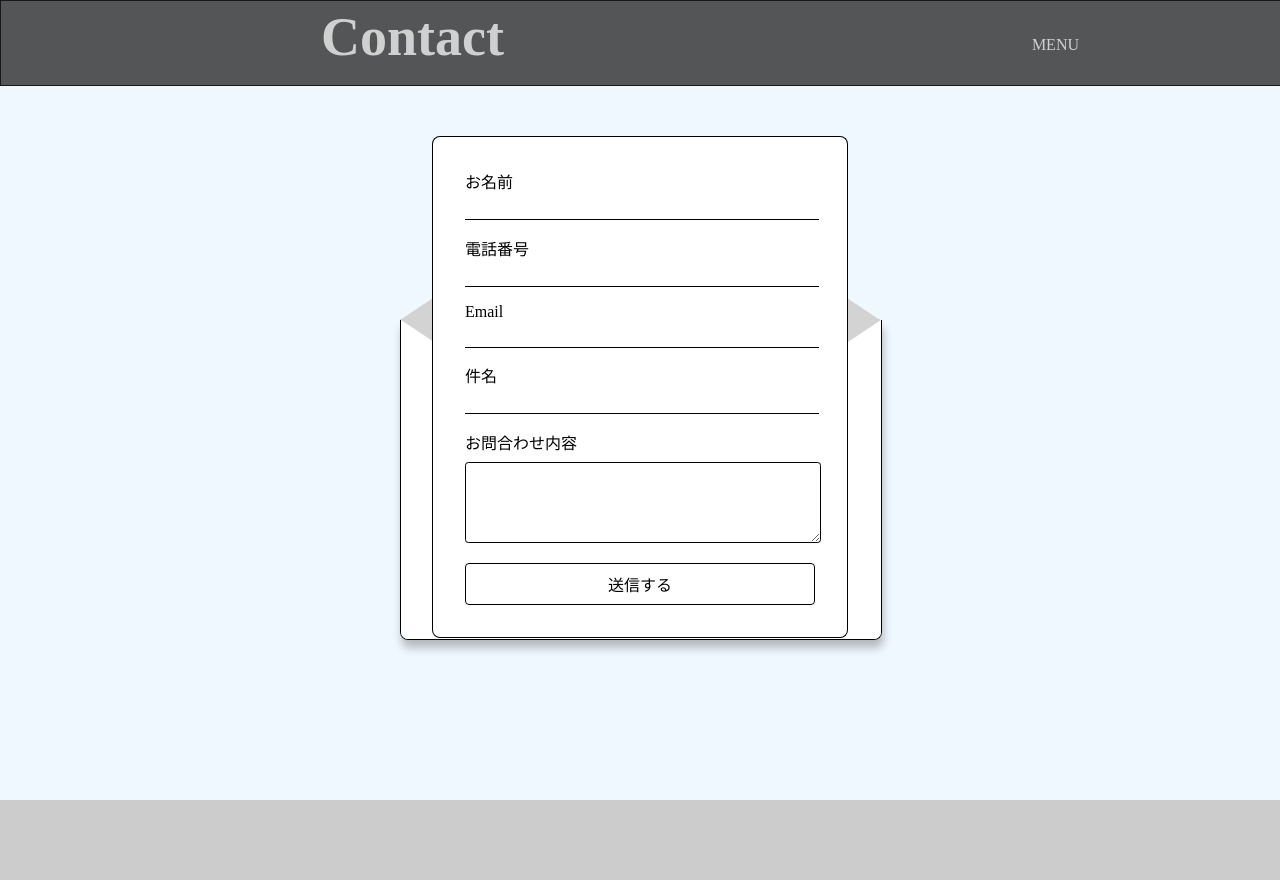
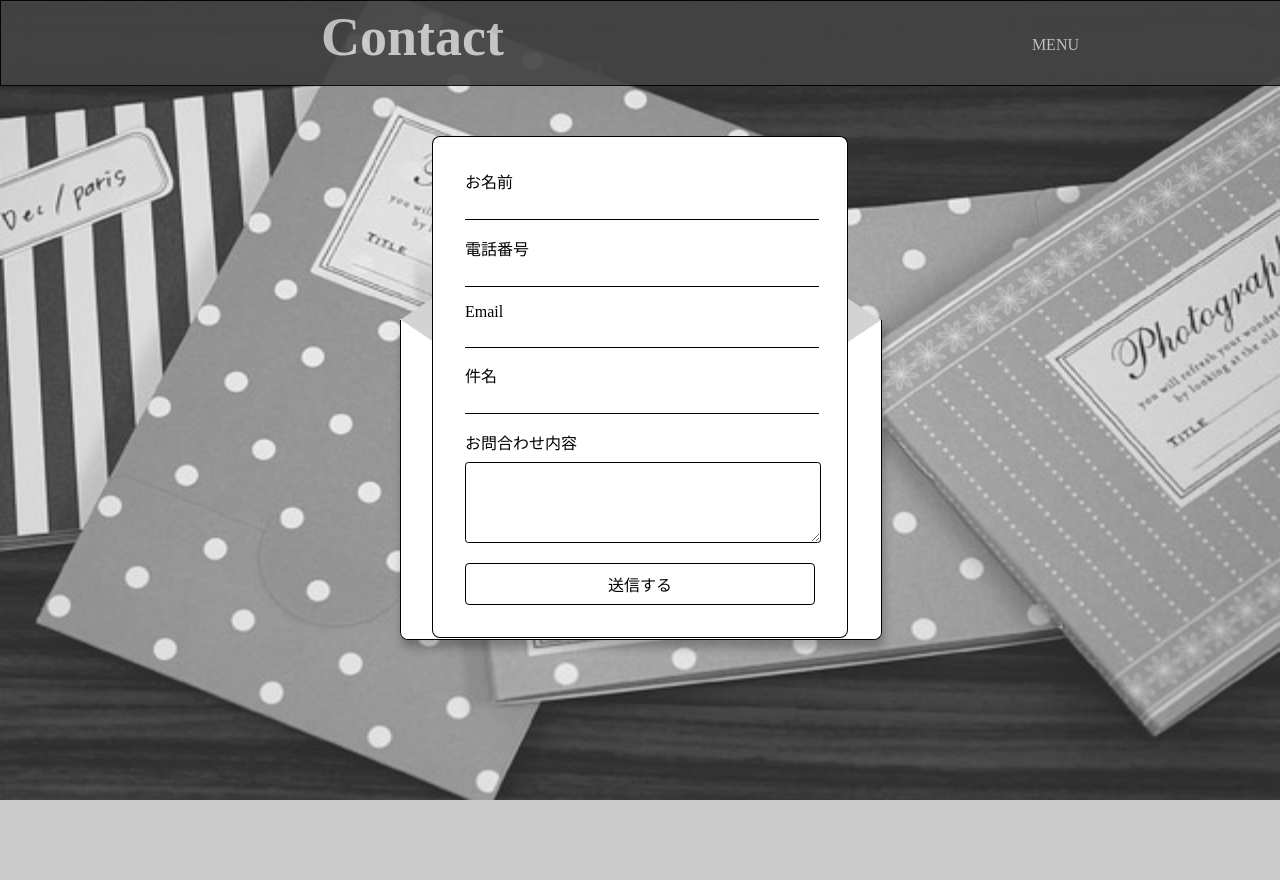
Before and after one commit to Hypergraphia/test, a PHP site: page /html/contact.html in a window 1280 px wide. Run offline with PHP 8.4, Linux system fonts and the light colour scheme.

Commit message:
Add files via upload

```diff
--- a/particles/css/contact.css
+++ b/particles/css/contact.css
@@ -19,12 +19,30 @@ h1 {
     color: #ccc;
 }
 
-.background {
+#background {
     position: absolute;
+    top: 0;
+    left: 0;
+    width: 100%;
+    height: 100%;
+}
+
+.background1 {
+    position: absolute;
+    top: 0;
+    left: 0;
     width: 100%;
     height: 100%;
     z-index: 1;
-    background-color: aliceblue;
+}
+
+.background2 {
+    position: absolute;
+    top: 0;
+    left: 0;
+    width: 100%;
+    height: 100%;
+    z-index: 2;
 }
 
 /*----------- header ----------*/
--- a/particles/html/contact.html
+++ b/particles/html/contact.html
@@ -12,7 +12,13 @@
 
 </head>
 <body>
-  <div class="background"></div>
+
+<div id="background">
+   <img class="background1" src="/img/letter1.jpeg">
+   <img class="background2" src="/img/letter2.jpeg">
+</div>
+
+
 
       <! header >
     <div id="header">
@@ -66,7 +72,7 @@
     </div>
 
 
-  <script id="template">
+  <div id="template">
 
     <div class="contact-wrapper">
         <div class="envelope {{ flipCard ? 'active' : '' }}">
@@ -108,19 +114,12 @@
         </div>
       </div>
 
-  </script>
+  </div>
+
 
     <script src="../j.s/letter.js"></script>
     <script src="../j.s/modal.js"></script>
-    <script src="../j.s/particles.js"></script>
     <script src="../j.s/setting.js"></script>
-
-    <script >var ractive = new Ractive({
-  el: '#container',
-  template: '#template',
-  data: {} });
-</script>
-
 
 </body>
 </html>
--- a/particles/html/profile.html
+++ b/particles/html/profile.html
@@ -21,8 +21,6 @@
                 menu: '#menu',
                 anchors: ['page1', 'page2', 'page3', 'page4'],
                 sectionsColor: ['#000', '#fff', '#000', '#fff'],
-                loopTop: true,
-                loopBottom: true
             });
         });
     </script>
--- a/particles/j.s/hanko.js
+++ b/particles/j.s/hanko.js
@@ -1,3 +1,11 @@
+$(function () {
+    var ractive = new Ractive({
+  el: '#container',
+  template: '#template',
+  data: {} });
+
+})
+
 //hanko.js
 
 $(function () {
@@ -13,3 +21,13 @@ $(function () {
         }, 1000, function () {});
     });
 });
+
+
+// fadeOut.js
+$(function () {
+
+    $('.submit').click(function () {
+        $('.background2').fadeOut(3000);
+    });
+
+});
```
Also changed, not shown: particles/img/letter1.jpeg (added), particles/img/letter2.jpeg (added).
